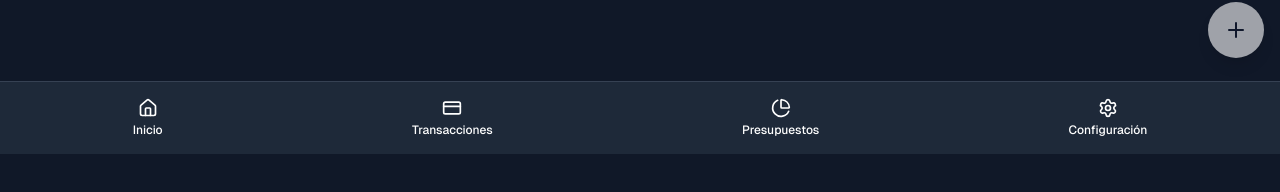
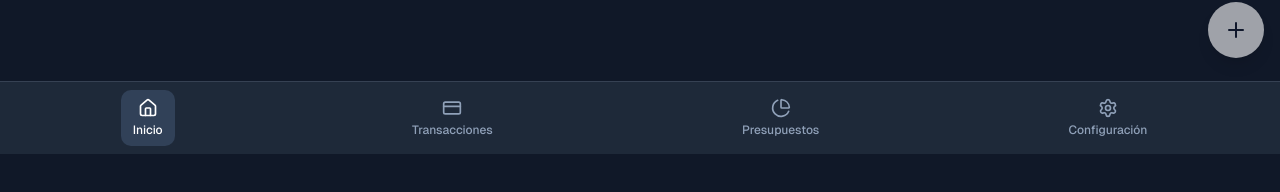
Before and after one commit to AgustinGomezDev/finances, a React (Vite) app: page / in a window 1280 px wide. Shown: the part 646-838 px from the top of the page. Built offline with nearby package versions, Linux system fonts and the light colour scheme; no server answers.

Commit message:
add active style to current screen

```diff
--- a/src/components/Navigation.tsx
+++ b/src/components/Navigation.tsx
@@ -1,10 +1,12 @@
-import { Link } from "@tanstack/react-router"
+import { Link, useLocation } from "@tanstack/react-router"
 import { Home, CreditCard, PieChart, Settings } from "lucide-react"
 
 const Navigation = () => {
+    const location = useLocation()
+
     const navItems = [
         { id: "/", icon: Home, label: "Inicio" },
-        { id: "transacciones", icon: CreditCard, label: "Transacciones" },
+        { id: "/transacciones", icon: CreditCard, label: "Transacciones" },
         { id: "/presupuestos", icon: PieChart, label: "Presupuestos" },
         { id: "/configuracion", icon: Settings, label: "Configuración" },
     ]
@@ -13,13 +15,15 @@ const Navigation = () => {
         <div className="dark:bg-gray-800 border-t dark:border-gray-700 fixed bottom-0 w-full">
             <div className="flex items-center justify-around max-w-7xl mx-auto container dark:text-white p-2">
                 {navItems.map((item) => {
-                    // const isActive = currentScreen === item.id
+                    const isActive = location.pathname === item.id
                     return (
                         <Link key={item.id} to={item.id}>
                             <button
                                 key={item.id}
-                                // onClick={() => onNavigate(item.id)}
-                                className={`flex flex-col items-center py-2 px-3 rounded-lg transition-all duration-200 hover:cursor-pointer`}
+                                className={`flex flex-col items-center py-2 px-3 rounded-lg transition-all duration-200 hover:cursor-pointer ${isActive
+                                        ? "text-slate-900 dark:text-white bg-slate-100 dark:bg-slate-700"
+                                        : "text-slate-500 dark:text-slate-400 hover:text-slate-700 dark:hover:text-slate-200"
+                                    }`}
                             >
                                 <item.icon className="w-5 h-5 mb-1" />
                                 <span className="text-xs font-medium">{item.label}</span>
```
